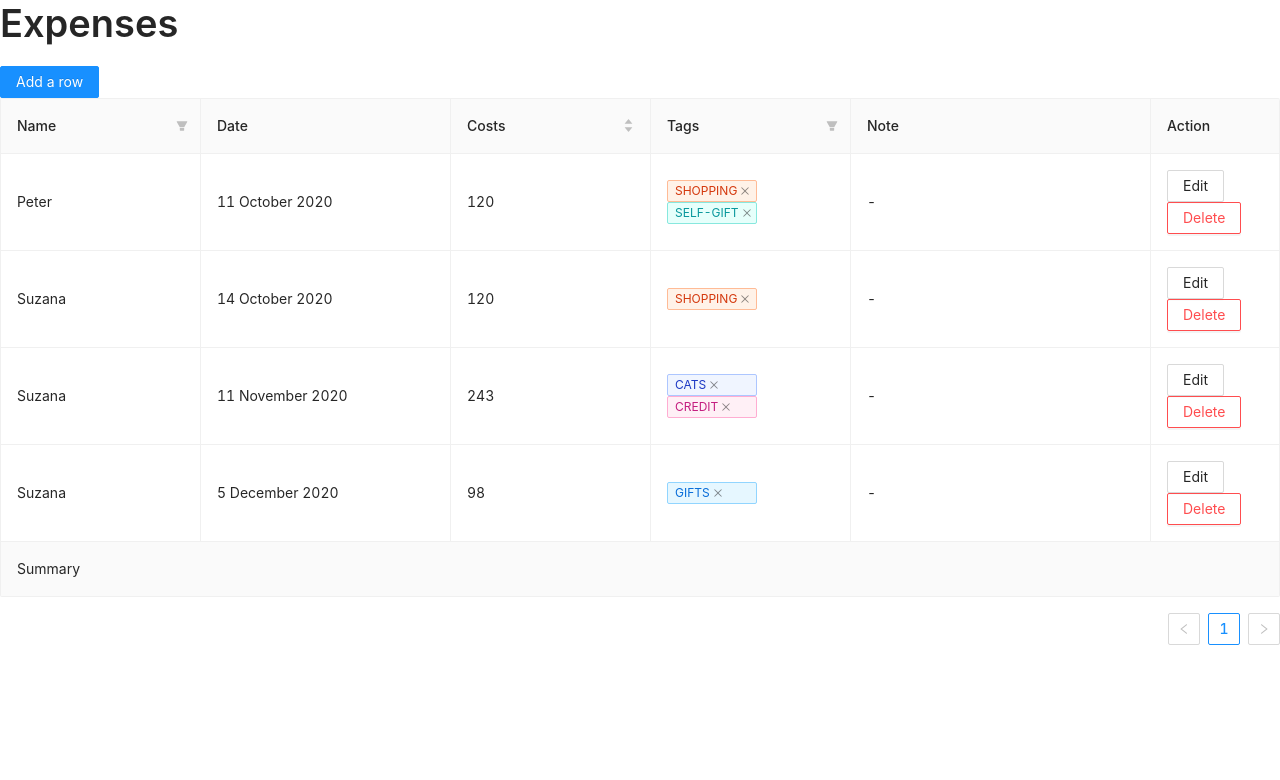
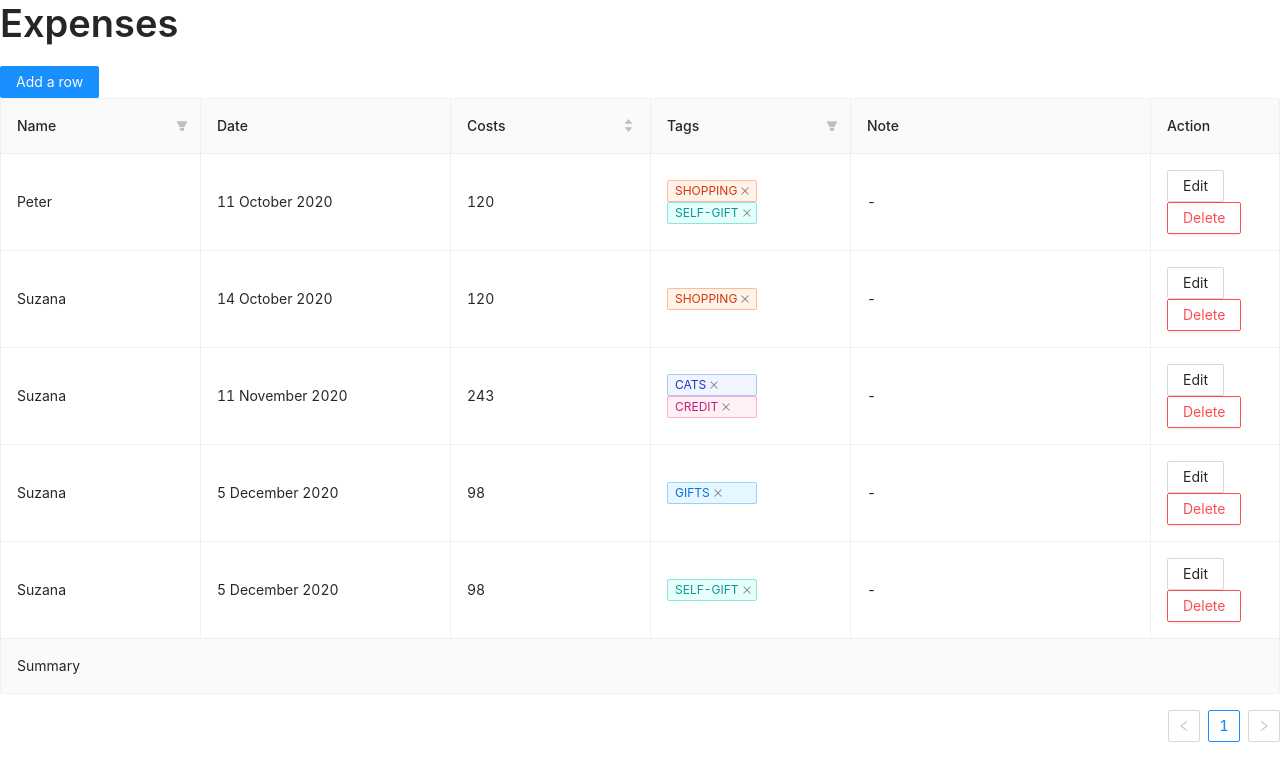
Before and after one commit to darilla/expenses, a React (Create React App) app: page / in a window 1280 px wide. Shown: the top 780 px of the page. Built offline with nearby package versions, Linux system fonts and the light colour scheme.

Commit message:
fix: filtering by name and tags

```diff
--- a/src/App.js
+++ b/src/App.js
@@ -13,7 +13,7 @@ const MOCK_DATA = [
     name: 'Peter',
     date: '11 October 2020',
     costs: 120,
-    tags: ['shopping', 'selfGift'],
+    tags: ['shopping', 'self-gift'],
     note: '-',
   },
   {
@@ -40,6 +40,14 @@ const MOCK_DATA = [
     tags: ['gifts'],
     note: '-',
   },
+  {
+    key: 4,
+    name: 'Suzana',
+    date: '5 December 2020',
+    costs: 98,
+    tags: ['self-gift'],
+    note: '-',
+  },
 ];
 
 function App() {
--- /dev/null
+++ b/src/common/utils/index.js
@@ -0,0 +1,14 @@
+export const getFilterDataStructure = array =>
+  array.map(name => ({ text: name, value: name }));
+
+export const getUniqueNames = records => {
+  const uniqueNames = [];
+
+  for (let i = 0; i < records.length; i += 1) {
+    if (uniqueNames.indexOf(records[i].name) === -1) {
+      uniqueNames.push(records[i].name);
+    }
+  }
+
+  return getFilterDataStructure(uniqueNames);
+};
--- a/src/components/table/Table.jsx
+++ b/src/components/table/Table.jsx
@@ -4,12 +4,14 @@ import { Button, Popconfirm, Table as AntdTable, Form } from 'antd';
 
 import useTableDetails from './hooks/useTableDetails';
 
+import { getUniqueNames } from '../../common/utils';
+
 import { EditableCell, TagsRenderer } from './components';
 import { TABLE_I18N, TAGS } from './constants';
 
 const { ADD_ROW_BTN, SAVE_BTN, CANCEL_BTN, DELETE_BTN, EDIT_BTN } = TABLE_I18N;
 
-const filterList = (value, element) => element.indexOf(value) === 0;
+const filterList = (value, array) => array.includes(value);
 
 const components = {
   body: {
@@ -35,7 +37,7 @@ function Table({ records }) {
     {
       dataIndex: 'name',
       editable: true,
-      filters: data.map(record => ({ text: record.name, value: record.name })),
+      filters: getUniqueNames(data),
       onFilter: (value, record) => filterList(value, record.name),
       title: 'Name',
       width: 200,
@@ -57,7 +59,7 @@ function Table({ records }) {
       dataIndex: 'tags',
       width: 200,
       onFilter: (value, record) => filterList(value, record.tags),
-      filters: TAGS.map(tag => ({ text: tag, value: tag })),
+      filters: TAGS,
       render: TagsRenderer,
     },
     {
--- a/src/components/table/constants.js
+++ b/src/components/table/constants.js
@@ -9,7 +9,7 @@ export const TAG = {
     color: 'geekblue',
     name: 'cats',
   },
-  selfGift: {
+  'self-gift': {
     color: 'cyan',
     name: 'self-gift',
   },
@@ -23,7 +23,10 @@ export const TAG = {
   },
 };
 
-export const TAGS = Object.keys(TAG).map(key => TAG[key].name);
+export const TAGS = Object.keys(TAG).map(key => ({
+  text: TAG[key].name,
+  value: TAG[key].name,
+}));
 
 export const ROW_DEFAULT_FIELDS = {
   costs: 0,
```
